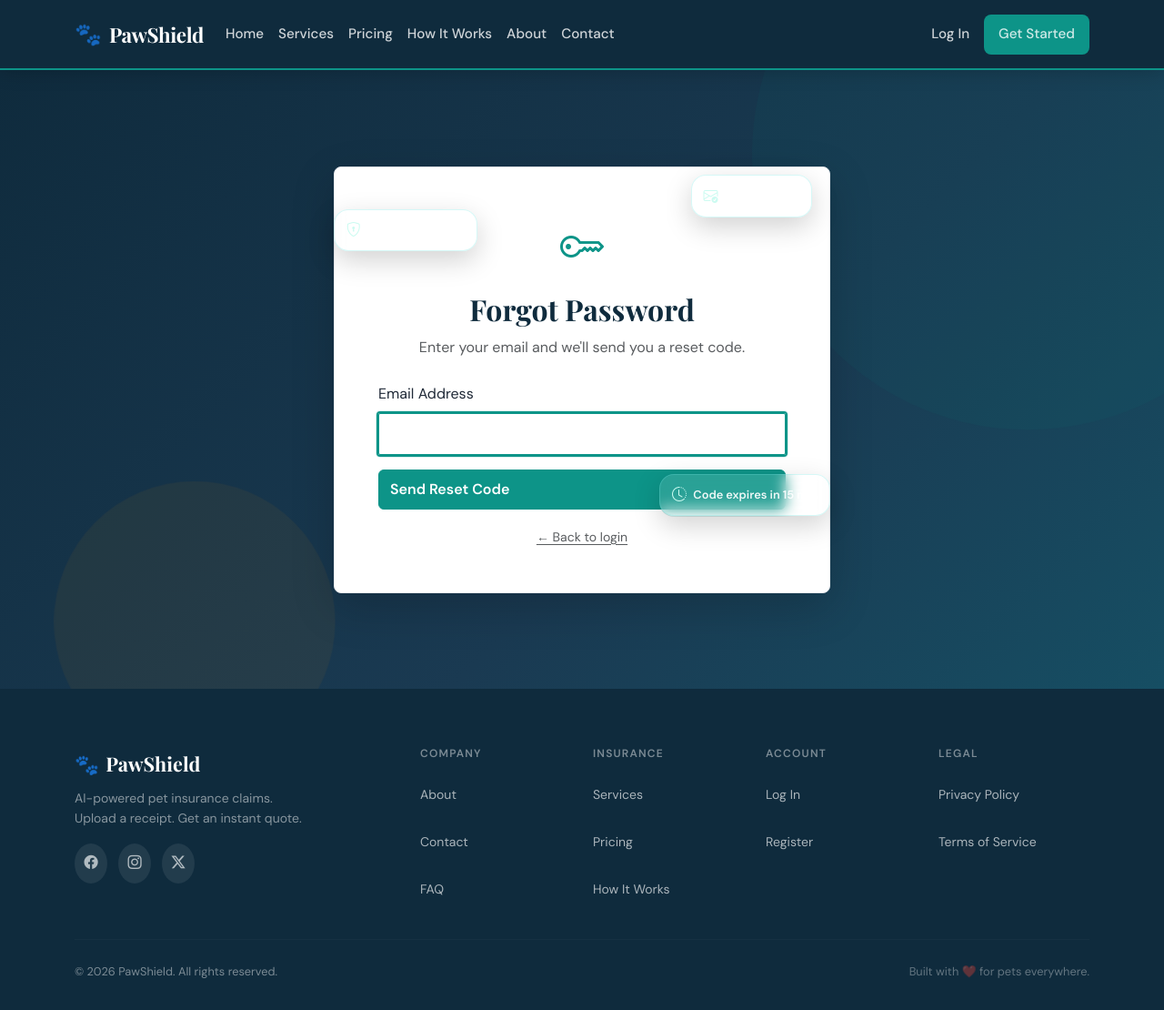
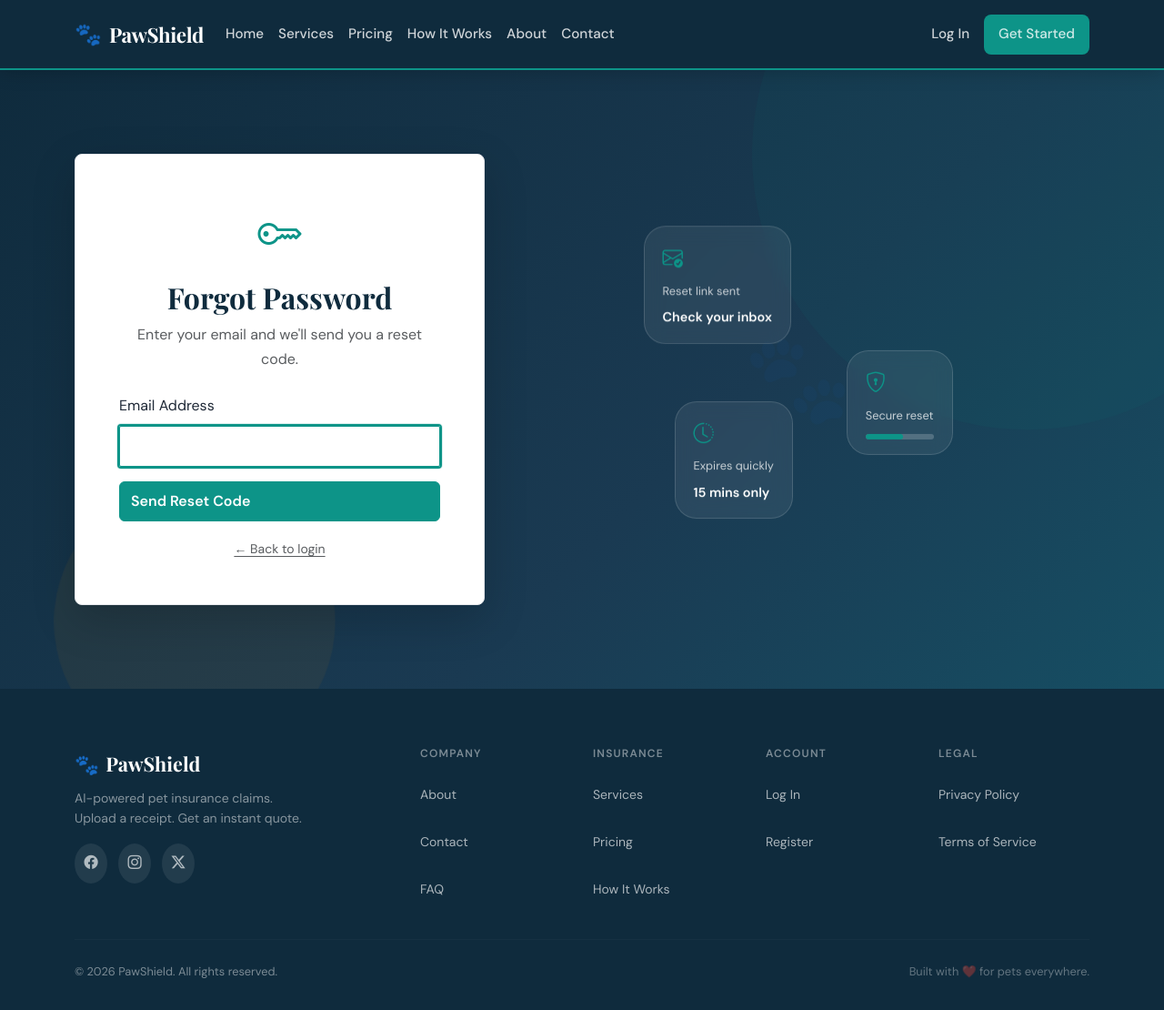
Before and after one commit to Eddamame/INF1005_Project, a PHP site: page /auth/forgot-password.php in a window 1280 px wide. Shown: the whole page at 91% size. Run offline with PHP 8.4, Linux system fonts and the light colour scheme.

Commit message:
Improve auth UX and dashboard page polish.
Refines login/register/forgot-password flow with clearer form interactions (CAPTCHA fallback, password visibility, autofocus, and logout confirm), improves hero subtitle contrast, and enhances my-pets/new-claim styling with species-specific pet icons and stronger visual hierarchy.

```diff
--- a/pet-insurance-app/assets/css/accessibility.css
+++ b/pet-insurance-app/assets/css/accessibility.css
@@ -94,7 +94,6 @@ textarea:focus {
 
 /* Muted text: ensure readable against white */
 .text-muted,
-.hero-subtitle,
 .section-subtitle,
 .plan-desc,
 .step-desc,
--- a/pet-insurance-app/assets/css/style.css
+++ b/pet-insurance-app/assets/css/style.css
@@ -381,28 +449,6 @@ img { max-width: 100%; height: auto; }
     margin-left: 0.25rem;
 }
 .auth-link-primary:hover { color: var(--ps-teal-dark); }
-.forgot-card-shell { position: relative; }
-.forgot-float {
-    position: absolute;
-    z-index: 2;
-    background: rgba(255,255,255,.12);
-    border: 1px solid rgba(110,231,224,.28);
-    color: rgba(255,255,255,.92);
-    backdrop-filter: blur(8px);
-    border-radius: var(--radius-md);
-    padding: 0.55rem 0.8rem;
-    font-size: 0.8rem;
-    font-weight: 600;
-    display: flex;
-    align-items: center;
-    gap: 0.45rem;
-    box-shadow: 0 10px 30px rgba(0,0,0,.18);
-    pointer-events: none;
-}
-.forgot-float i { color: var(--ps-teal-light); font-size: 1rem; }
-.forgot-float-a { top: 10%; left: 0.75rem; }
-.forgot-float-b { bottom: 18%; right: 0.75rem; }
-.forgot-float-c { top: 2%; right: 2rem; }
 .auth-float-cards {
     width: 320px;
     height: 300px;
--- a/pet-insurance-app/auth/forgot-password.php
+++ b/pet-insurance-app/auth/forgot-password.php
@@ -61,20 +61,8 @@ if ($_SERVER['REQUEST_METHOD'] === 'POST') {
             <div class="hero-shape hero-shape-2"></div>
         </div>
         <div class="container hero-content position-relative">
-            <div class="row justify-content-center py-5">
-                <div class="col-md-7 col-lg-6 forgot-card-shell">
-                    <div class="forgot-float forgot-float-a d-none d-md-flex" aria-hidden="true">
-                        <i class="bi bi-shield-lock"></i>
-                        <span>Secure reset flow</span>
-                    </div>
-                    <div class="forgot-float forgot-float-b d-none d-md-flex" aria-hidden="true">
-                        <i class="bi bi-clock-history"></i>
-                        <span>Code expires in 15 min</span>
-                    </div>
-                    <div class="forgot-float forgot-float-c d-none d-md-flex" aria-hidden="true">
-                        <i class="bi bi-envelope-check"></i>
-                        <span>Email verified</span>
-                    </div>
+            <div class="row align-items-center min-vh-75 py-5">
+                <div class="col-lg-5">
                     <div class="p-4 p-lg-5 rounded-3 shadow-lg auth-form-card">
                         <div class="text-center mb-4">
                             <i class="bi bi-key" style="font-size: 3rem; color: var(--ps-teal);"></i>
@@ -112,6 +100,26 @@ if ($_SERVER['REQUEST_METHOD'] === 'POST') {
                         </div>
                     </div>
                 </div>
+                <div class="col-lg-7 d-none d-lg-flex justify-content-center align-items-center" aria-hidden="true">
+                    <div class="hero-card-float auth-float-cards">
+                        <div class="float-card fc-1">
+                            <i class="bi bi-envelope-check"></i>
+                            <span>Reset link sent</span>
+                            <strong>Check your inbox</strong>
+                        </div>
+                        <div class="float-card fc-2">
+                            <i class="bi bi-shield-lock"></i>
+                            <span>Secure reset</span>
+                            <div class="scan-bar"><div class="scan-fill"></div></div>
+                        </div>
+                        <div class="float-card fc-3">
+                            <i class="bi bi-clock-history"></i>
+                            <span>Expires quickly</span>
+                            <strong>15 mins only</strong>
+                        </div>
+                        <div class="hero-paw-large">🐾</div>
+                    </div>
+                </div>
             </div>
         </div>
     </section>
--- a/pet-insurance-app/includes/navbar.php
+++ b/pet-insurance-app/includes/navbar.php
@@ -96,7 +96,8 @@ if ($nav_script === 'index.php' && strpos($nav_dir, 'dashboard') === false && st
                         <?php endif; ?>
                         <li><hr class="dropdown-divider"></li>
                         <li>
-                            <a class="dropdown-item text-danger" href="<?= base_path() ?>/auth/logout.php">
+                            <a class="dropdown-item text-danger" href="<?= base_path() ?>/auth/logout.php"
+                               onclick="return confirm('Are you sure you want to log out?');">
                                 <i class="bi bi-box-arrow-right me-2"></i>Log Out
                             </a>
                         </li>
```
Also changed, not shown: other parts of pet-insurance-app/assets/css/style.css (+75 -2 lines), pet-insurance-app/auth/login.php (+6 -5 lines), pet-insurance-app/auth/register.php (+45 -5 lines), pet-insurance-app/dashboard/claims/new-claim.php (+7 -7 lines), pet-insurance-app/dashboard/my-pets.php (+22 -8 lines).
